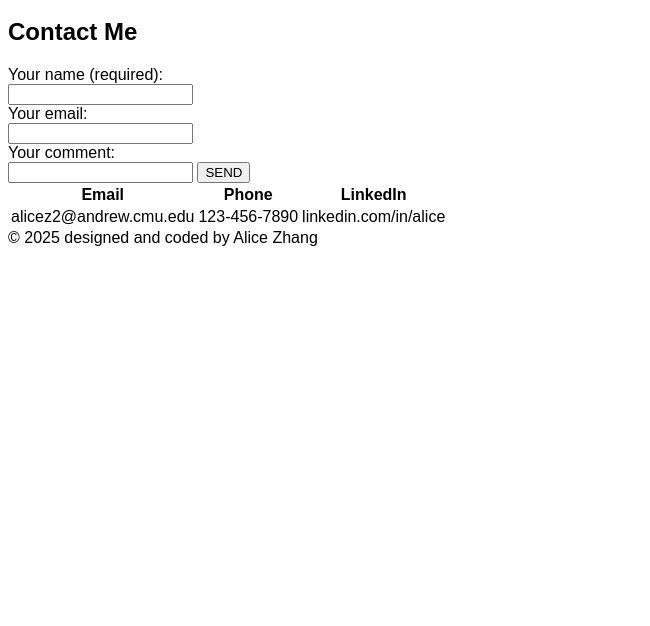
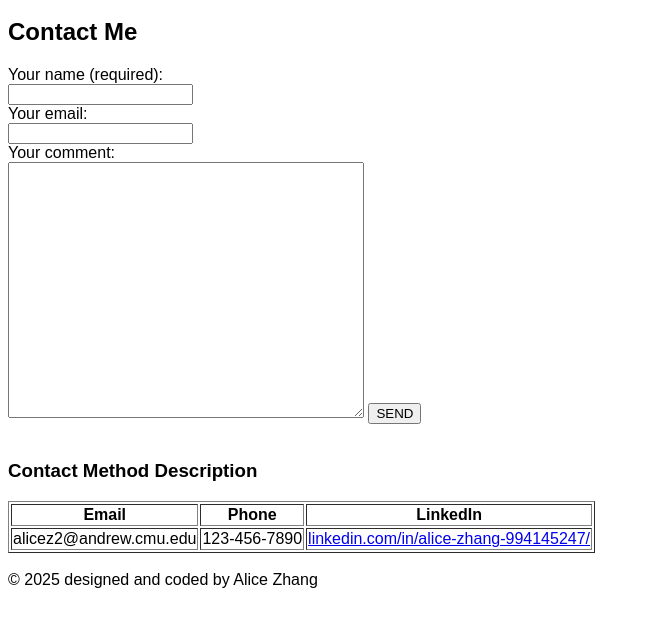
Before and after one commit to azhang45/alice_personal_website, a plain HTML site: page views/contact.html in a window 1280 px wide. Shown: the part 100-726 px from the top of the page, without its empty margins (0-650 px from the left). Drawn offline with Linux system fonts and the light colour scheme.

Commit message:
link edits and table formatting

```diff
--- a/views/contact.html
+++ b/views/contact.html
@@ -27,10 +27,12 @@
             <label for="email">Your email:</label><br>
             <input type="text" id="email" name="email"><br>
             <label for="comment">Your comment:</label><br>
-            <input type="text" id="comment" name="comment">
+            <textarea id="comment" name="comment" style="height:250px; width:350px;"></textarea>
             <input type="submit" value="SEND">
         </form>
-        <table>
+        <br>
+        <h3>Contact Method Description</h3>
+        <table border="1">
             <tr>
                 <th>Email</th>
                 <th>Phone</th>
@@ -39,10 +41,11 @@
             <tr>
                 <td>alicez2@andrew.cmu.edu</td>
                 <td>123-456-7890</td>
-                <td>linkedin.com/in/alice</td>
+                <td><span><a href="https://www.linkedin.com/in/alice-zhang-994145247/">linkedin.com/in/alice-zhang-994145247/</a></span></td>
             </tr>
         </table>
     </div>
+    <br>
     <footer>&copy; 2025 designed and coded by Alice Zhang</footer>
 
 </body>
```
Also changed, not shown: views/cv.html (+8 -3 lines).
